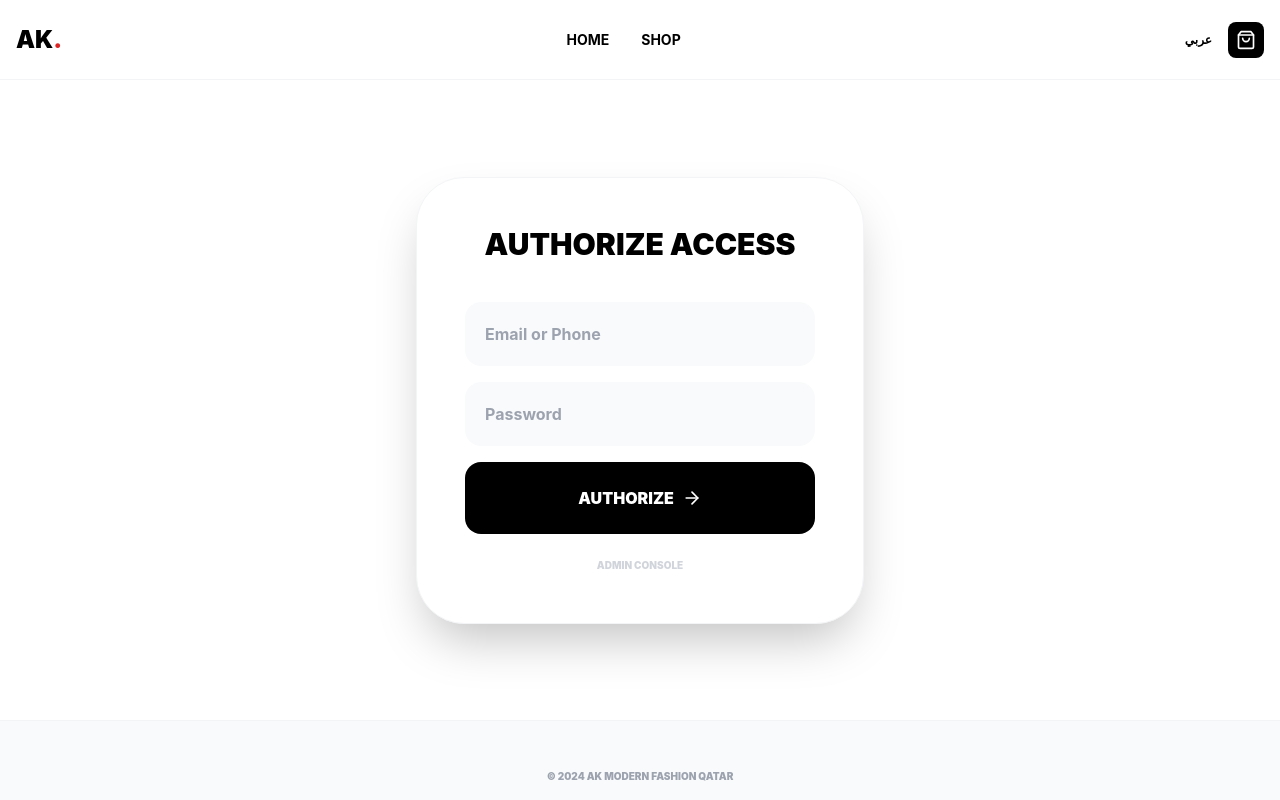
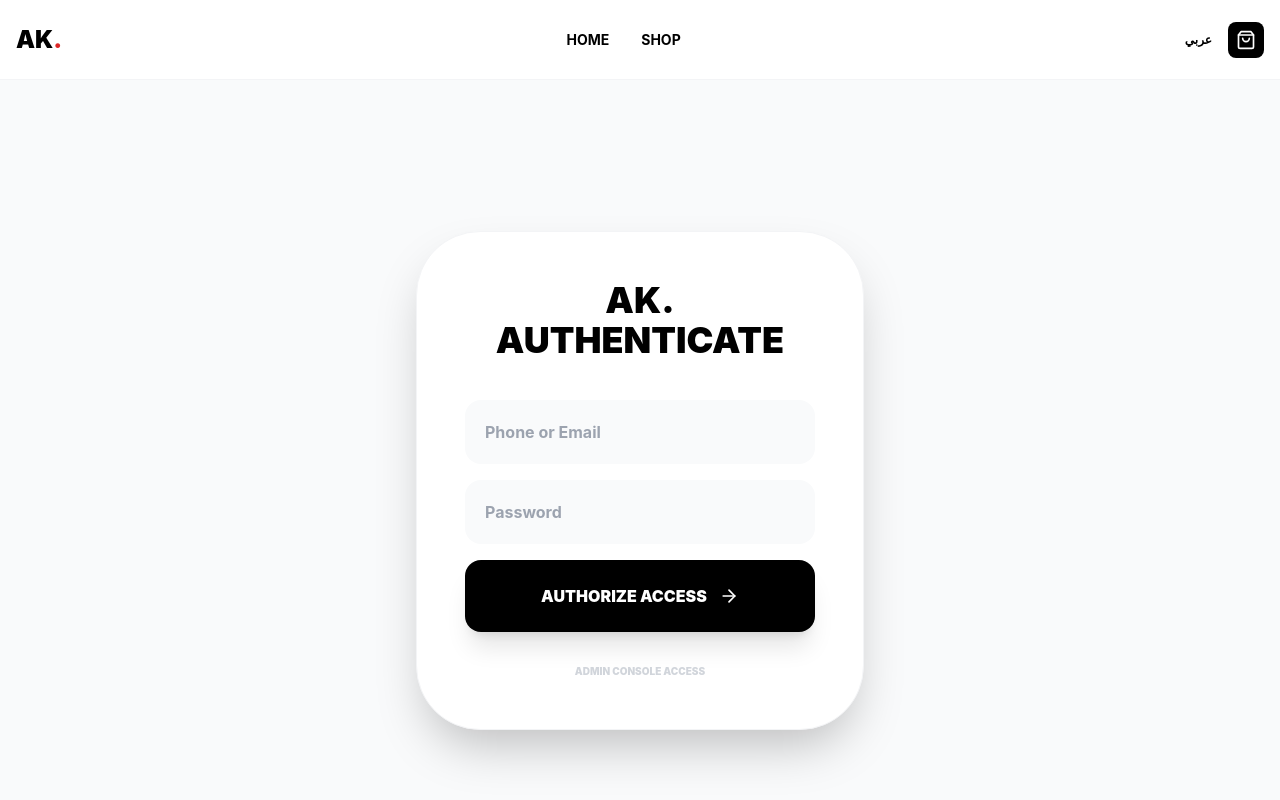
Before and after one commit to abdelrahman175378-art/1234, a React (Vite) app: page / in a window 1280 px wide. Shown: the top 800 px of the page. Built offline with nearby package versions, Linux system fonts and the light colour scheme.

Commit message:
Update Auth.tsx

```diff
--- a/src/Auth.tsx
+++ b/src/Auth.tsx
@@ -1,37 +1,36 @@
-import React, { useState, useRef } from 'react';
-import { useApp } from './AppContext'; // ✅ تم التصحيح
-import { ArrowRight, Loader2, MessageCircle, Globe, ShieldEllipsis } from 'lucide-react';
-import { GoogleGenerativeAI } from '@google/generative-ai'; // ✅ تم التصحيح
+import React, { useState } from 'react';
+import { useApp } from './AppContext.tsx';
+import { GoogleGenerativeAI } from '@google/generative-ai';
+import { ArrowRight, Loader2, MessageCircle, Globe } from 'lucide-react';
 
 const Auth: React.FC<{ onAdminAccess: () => void }> = ({ onAdminAccess }) => {
-  const { language, setUser } = useApp();
-  const isAr = language === 'ar';
+  const { setUser } = useApp();
   const [loading, setLoading] = useState(false);
   const [loginIdentifier, setLoginIdentifier] = useState('');
   const [password, setPassword] = useState('');
 
-  const handleAuth = async (e: React.FormEvent) => {
+  const handleLogin = (e: React.FormEvent) => {
     e.preventDefault();
+    if (!loginIdentifier || !password) return;
     setLoading(true);
-    // منطق الدخول البسيط للـ Build
     setTimeout(() => {
-      setUser({ id: '1', name: loginIdentifier.split('@')[0], loginMethod: 'Email', identifier: loginIdentifier });
+      setUser({ name: loginIdentifier.split('@')[0], identifier: loginIdentifier });
       setLoading(false);
     }, 1500);
   };
 
   return (
-    <div className="min-h-[80vh] flex items-center justify-center p-6">
-      <div className="bg-white p-12 rounded-[3rem] shadow-2xl max-w-md w-full border border-gray-100">
-        <h2 className="text-3xl font-black uppercase text-center mb-10">Authorize Access</h2>
-        <form onSubmit={handleAuth} className="space-y-4">
-          <input type="text" placeholder="Email or Phone" value={loginIdentifier} onChange={e=>setLoginIdentifier(e.target.value)} className="w-full bg-gray-50 p-5 rounded-2xl border-none font-bold" />
+    <div className="min-h-screen flex items-center justify-center bg-gray-50 p-6">
+      <div className="bg-white p-12 rounded-[4rem] shadow-2xl max-w-md w-full border border-gray-100">
+        <h2 className="text-4xl font-black uppercase text-center mb-10">AK. Authenticate</h2>
+        <form onSubmit={handleLogin} className="space-y-4">
+          <input type="text" placeholder="Phone or Email" value={loginIdentifier} onChange={e=>setLoginIdentifier(e.target.value)} className="w-full bg-gray-50 p-5 rounded-2xl border-none font-bold" />
           <input type="password" placeholder="Password" value={password} onChange={e=>setPassword(e.target.value)} className="w-full bg-gray-50 p-5 rounded-2xl border-none font-bold" />
-          <button type="submit" disabled={loading} className="w-full bg-black text-white py-6 rounded-2xl font-black uppercase flex items-center justify-center gap-2">
-            {loading ? <Loader2 className="animate-spin"/> : 'Authorize'} <ArrowRight size={20}/>
+          <button type="submit" disabled={loading} className="w-full bg-black text-white py-6 rounded-2xl font-black uppercase flex items-center justify-center gap-3 shadow-xl">
+            {loading ? <Loader2 className="animate-spin" /> : 'Authorize Access'} <ArrowRight size={20}/>
           </button>
         </form>
-        <button onClick={onAdminAccess} className="w-full mt-6 text-[10px] font-black uppercase text-gray-300">Admin Console</button>
+        <button onClick={onAdminAccess} className="w-full mt-8 text-[10px] font-black uppercase text-gray-300 hover:text-red-600 transition-colors">Admin Console Access</button>
       </div>
     </div>
   );
```
